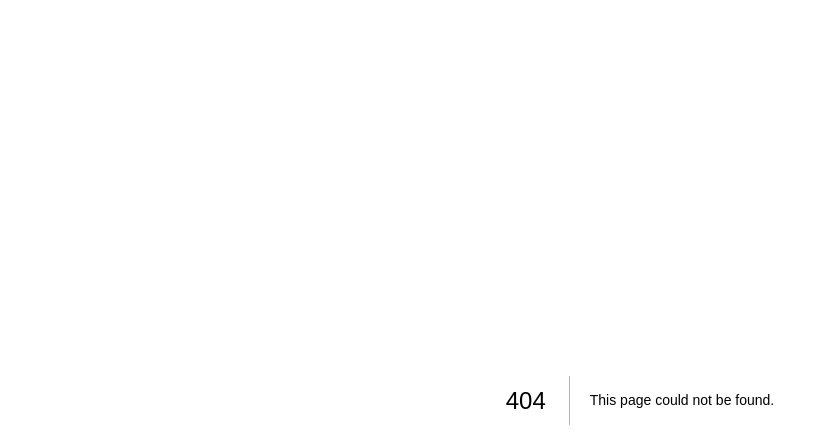
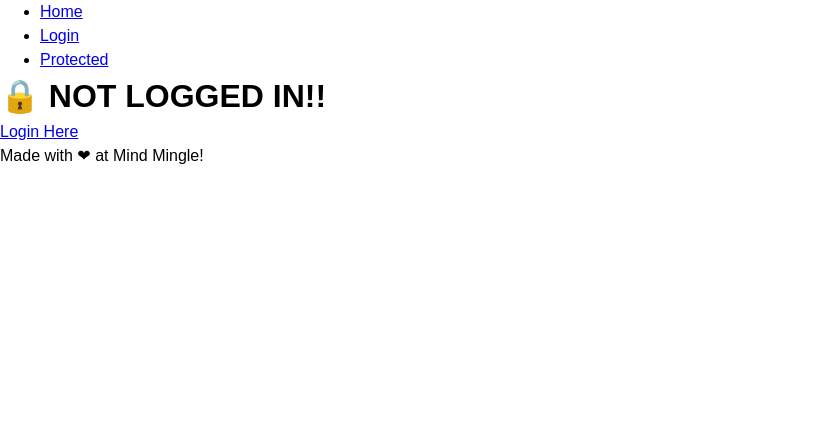
Before and after one commit to tannazma/react-architecture, a Next.js app: page /protected in a window 1280 px wide. Before the commit this address had no page. Shown: the top 448 px of the page, without its empty margins (0-833 px from the left). Built offline with nearby package versions, Linux system fonts and the light colour scheme.

Commit message:
reused ProtectedPage component in prtected page and return "not logged in"

```diff
--- /dev/null
+++ b/src/pages/protected.tsx
@@ -0,0 +1,14 @@
+import Layout from "@/components/Layout";
+import ProtectedPage from "@/components/ProtectedPage";
+
+const Protected = () => {
+  return (
+    <ProtectedPage>
+      <Layout>
+        <h1>🔒 LOGGED IN: PROTECTED PAGE!</h1>
+      </Layout>
+     </ProtectedPage>
+  );
+};
+
+export default Protected;
```
